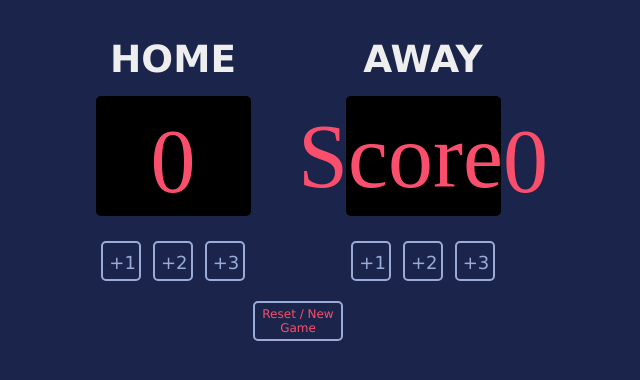
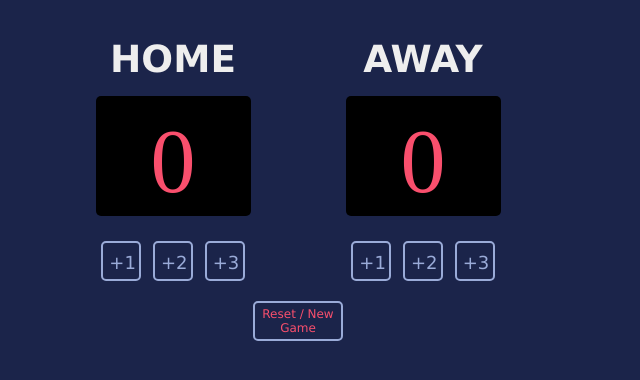
Before and after one commit to warhazzard/Basketball-Scorecard, a website built with Vite: page index.html in a window 1280 px wide. Shown: the whole page, without its empty margins (342-982 px from the left). Built offline with nearby package versions, Linux system fonts and the light colour scheme; a web font is replaced by a local one.

Commit message:
Update index.html

```diff
--- a/index.html
+++ b/index.html
@@ -20,7 +20,7 @@
             </div>
             <div>
                 <h3>AWAY</h3>
-                <div class="score-container">Score
+                <div class="score-container">
                     <span id="score-guest">0</span>
                 </div>
                 <div class="all-btn">
```
